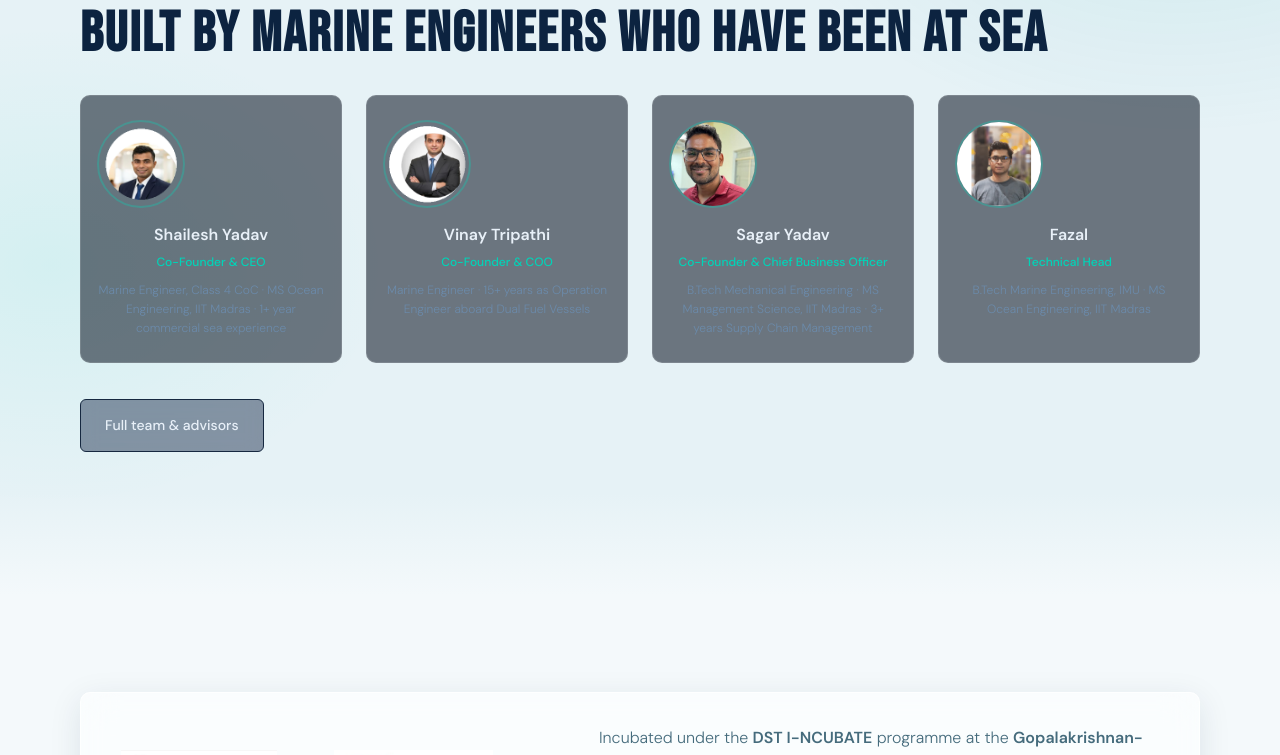
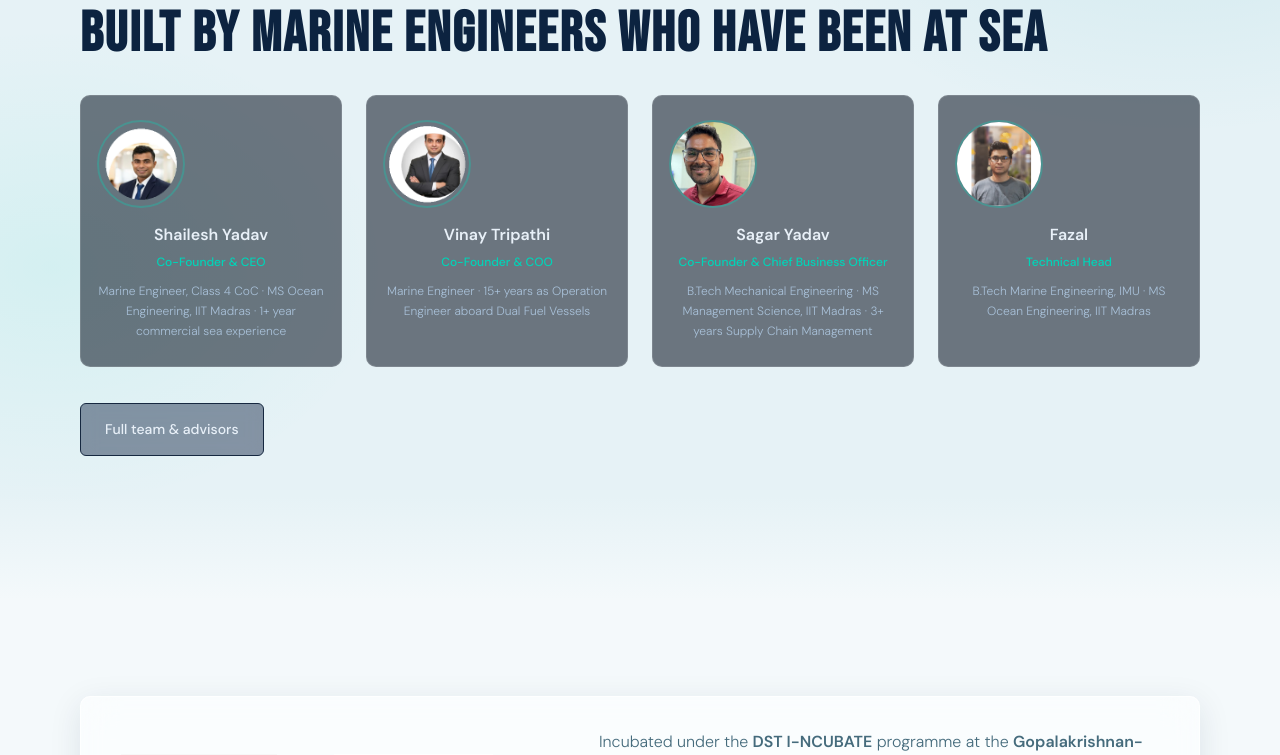
Before and after one commit to shailesh8944/sealink-, a Next.js app: page / in a window 1280 px wide. Shown: the part 2551-3306 px from the top of the page. Built offline with nearby package versions, Linux system fonts and the light colour scheme.

Commit message:
Lighten team strip credential text for better readability
Co-Authored-By: Claude Sonnet 4.6 <noreply@anthropic.com>

```diff
--- a/app/globals.css
+++ b/app/globals.css
@@ -1124,8 +1124,8 @@ h2 {
 
 .team-strip-cred {
   font-size: 12px;
-  color: #6b8aaa;
-  line-height: 1.6;
+  color: #a8c0d8;
+  line-height: 1.7;
   margin: 0;
 }
 
```
